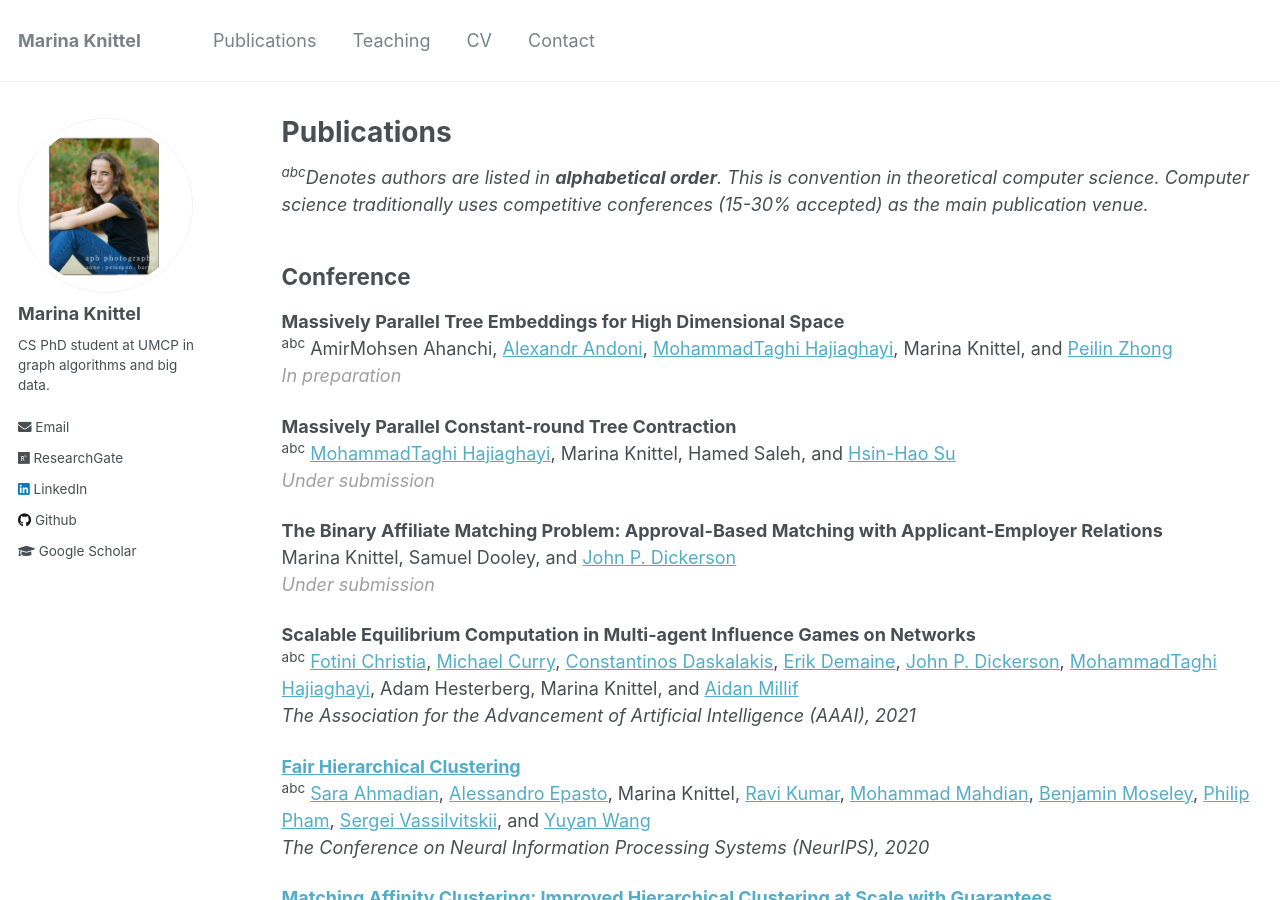
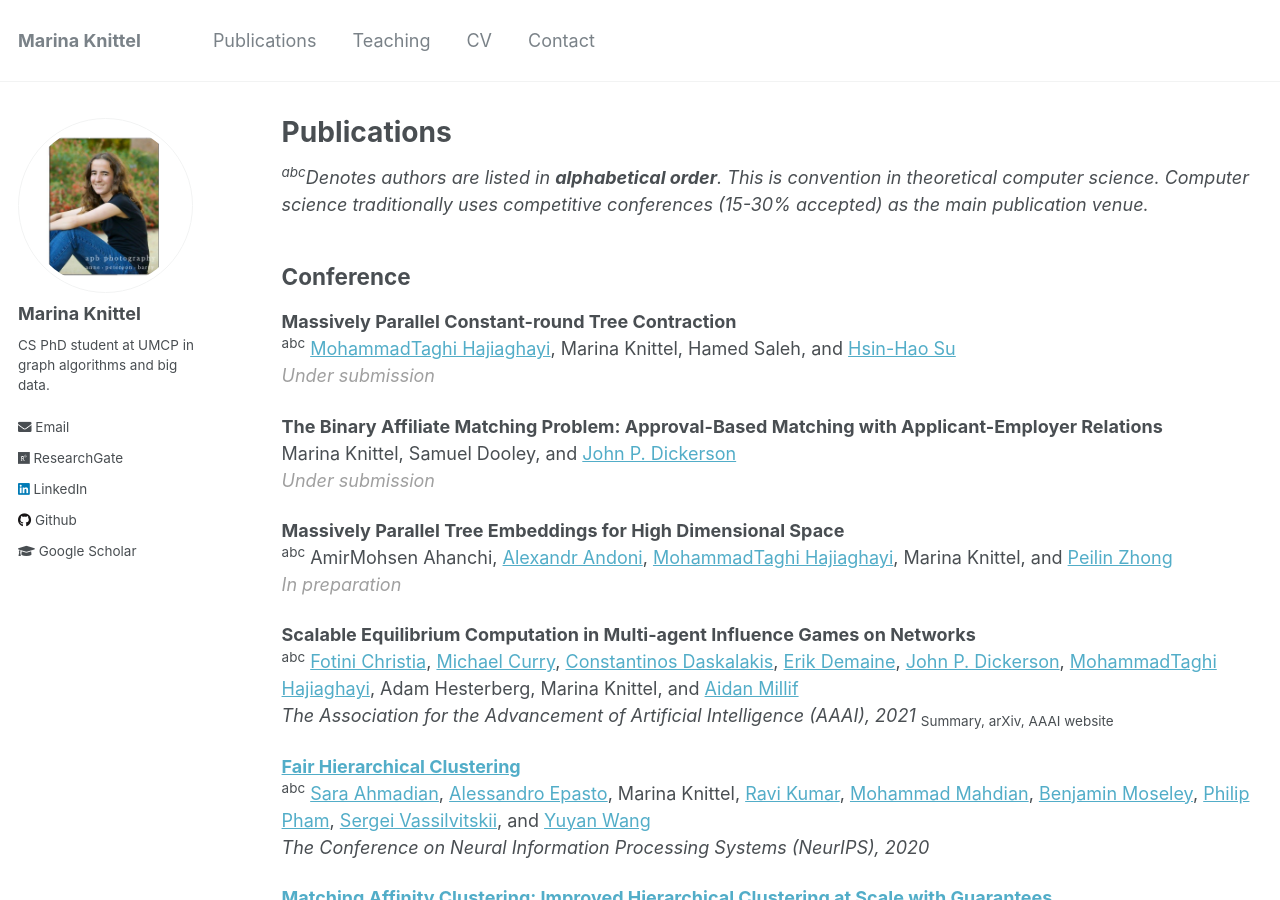
Before and after one commit to mknittel/mknittel.github.io, a Jekyll site: the page built from _pages/publications.md, in a window 1280 px wide and 900 px high. Built offline with Jekyll 4.4.1, drawn with Linux system fonts in a browser that asks for light colours; some of the changed lines change nothing that is shown.

Commit message:
Testing pubs format

```diff
--- a/_pages/publications.md
+++ b/_pages/publications.md
@@ -8,10 +8,6 @@ author_profile: true
 Computer science traditionally uses competitive conferences (15-30% accepted) as the main publication venue.*
 
 ## Conference
-**Massively Parallel Tree Embeddings for High Dimensional Space**<br/>
-<sup>abc</sup> AmirMohsen Ahanchi, [Alexandr Andoni](http://www.cs.columbia.edu/~andoni/), [MohammadTaghi Hajiaghayi](https://www.cs.umd.edu/~hajiagha/), Marina Knittel, and [Peilin Zhong](http://www.cs.columbia.edu/~peilin/)<br/>
-<span style="color:#A0A0A0">*In preparation*</span>
-
 **Massively Parallel Constant-round Tree Contraction**<br/>
 <sup>abc</sup> [MohammadTaghi Hajiaghayi](https://www.cs.umd.edu/~hajiagha/), Marina Knittel, Hamed Saleh, and [Hsin-Hao Su](https://sites.google.com/site/distributedhsinhao/)<br/>
 <span style="color:#A0A0A0">*Under submission*</span>
@@ -20,9 +16,15 @@ Computer science traditionally uses competitive conferences (15-30% accepted) as
 Marina Knittel, Samuel Dooley, and [John P. Dickerson](http://jpdickerson.com/)<br/>
 <span style="color:#A0A0A0">*Under submission*</span>
 
+**Massively Parallel Tree Embeddings for High Dimensional Space**<br/>
+<sup>abc</sup> AmirMohsen Ahanchi, [Alexandr Andoni](http://www.cs.columbia.edu/~andoni/), [MohammadTaghi Hajiaghayi](https://www.cs.umd.edu/~hajiagha/), Marina Knittel, and [Peilin Zhong](http://www.cs.columbia.edu/~peilin/)<br/>
+<span style="color:#A0A0A0">*In preparation*</span>
+
+
 **Scalable Equilibrium Computation in Multi-agent Influence Games on Networks**<br/>
 <sup>abc</sup> [Fotini Christia](http://fotini.mit.edu/), [Michael Curry](http://www.cs.umd.edu/~curry/), [Constantinos Daskalakis](http://people.csail.mit.edu/costis/), [Erik Demaine](http://erikdemaine.org/), [John P. Dickerson](http://jpdickerson.com/), [MohammadTaghi Hajiaghayi](https://www.cs.umd.edu/~hajiagha/), Adam Hesterberg, Marina Knittel, and [Aidan Millif](https://www.aidanmilliff.com/)<br/>
 *The Association for the Advancement of Artificial Intelligence (AAAI), 2021*
+<sub>Summary, arXiv, AAAI website</sub>
 
 **[Fair Hierarchical Clustering](https://mknittel.github.io/publications/Ahmadian-et-al-NeurIPS-2020)**<br/>
 <sup>abc</sup> [Sara Ahmadian](https://research.google/people/106920/), [Alessandro Epasto](https://epasto.org/), Marina Knittel, [Ravi Kumar](https://sites.google.com/site/ravik53/), [Mohammad Mahdian](https://research.google/people/MohammadMahdian/), [Benjamin Moseley](http://www.andrew.cmu.edu/user/moseleyb/), [Philip Pham](https://research.google/people/PhilipPham/), [Sergei Vassilvitskii](http://theory.stanford.edu/~sergei/), and [Yuyan Wang](wang-yuyan.github.io)<br/>
```
